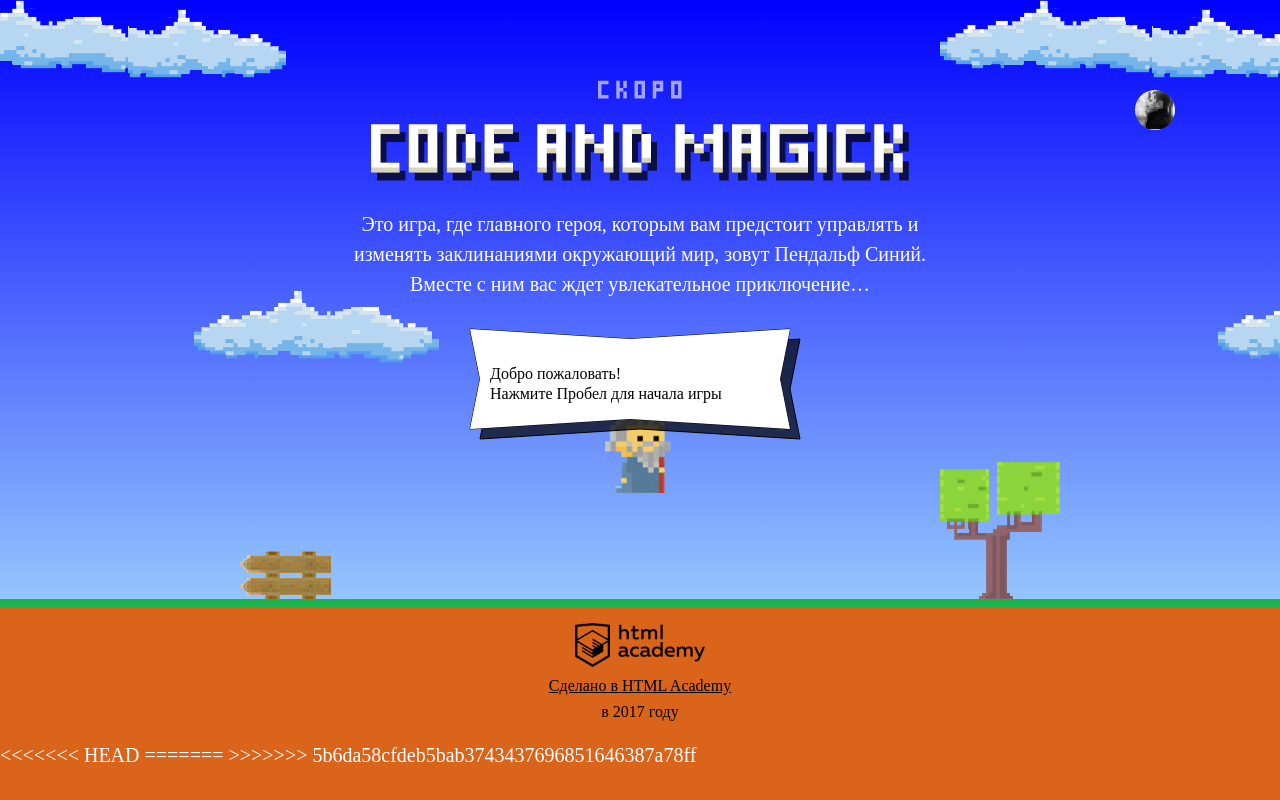
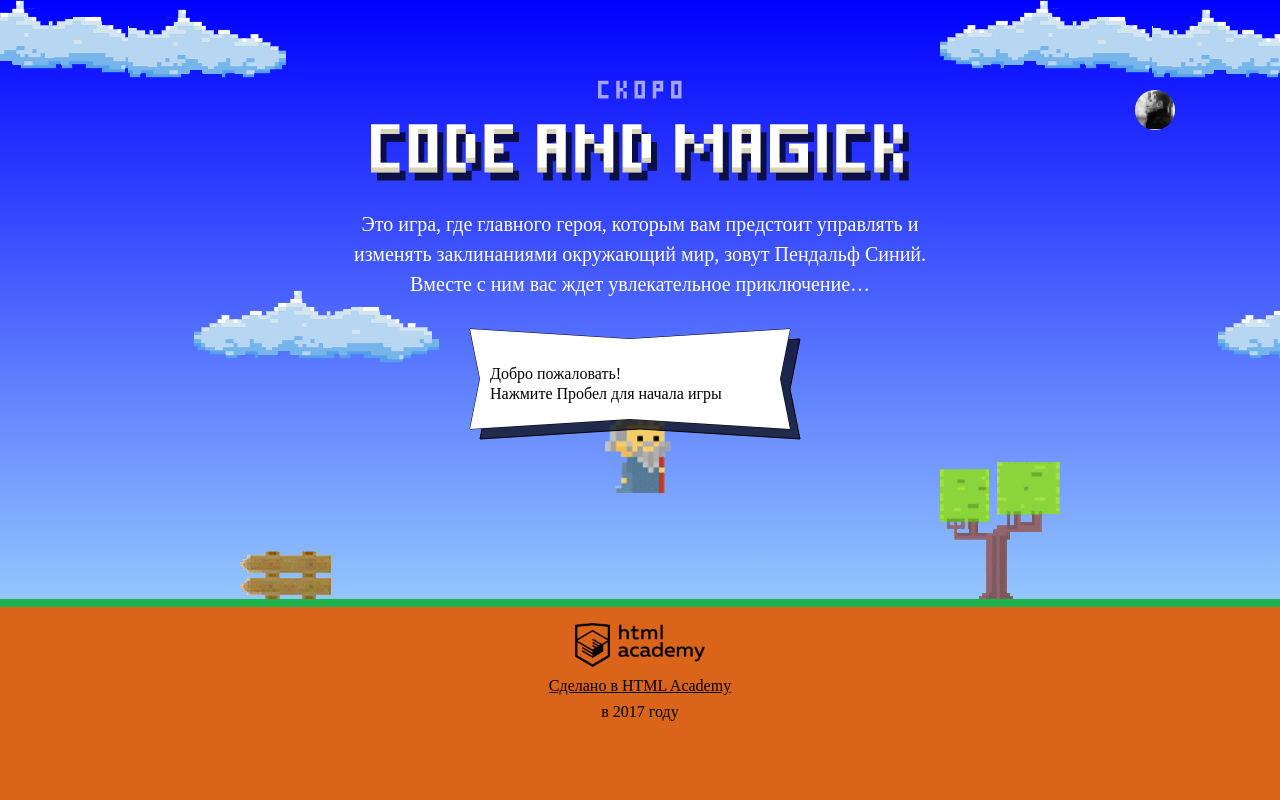
Before and after one commit to dmi-p/937051-code-and-magick-19, a website: page index.html in a window 1280 px wide. Drawn offline with Linux system fonts and the light colour scheme; a web font is replaced by a local one.

Commit message:
module2-task1

```diff
--- a/index.html
+++ b/index.html
@@ -180,10 +180,8 @@
     <p class="setup-similar-label">Петр Петров</p>
   </div>
 </template>
-<<<<<<< HEAD
 
 <script src="js/stat.js"></script>
-=======
 <script type="text/javascript">
   var fireballSize = 22;
   var getFireballSpeed = function(left) {
@@ -205,7 +203,7 @@
     return wizardY;
   };
 </script>
->>>>>>> 5b6da58cfdeb5bab3743437696851646387a78ff
+<script src="js/stat.js"></script>
 <script src="js/game.js"></script>
 
 </body>
```
